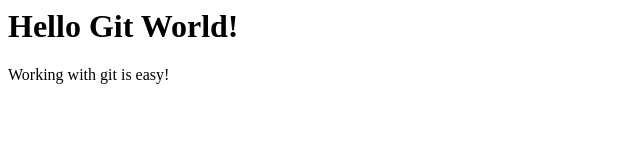
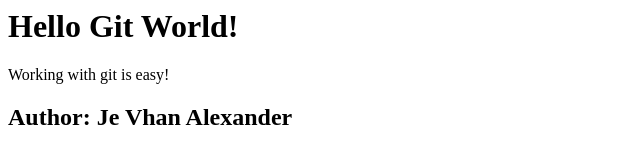
Before and after one commit to jevhan/GitGitHubMasterClass, a plain HTML site: page index.html in a window 1280 px wide. Shown: the whole page, without its empty margins (0-640 px from the left). Drawn offline with Linux system fonts and the light colour scheme.

Commit message:
Add author
I have added a header to the index.html file
that now contains my name as the author of this file

```diff
--- a/index.html
+++ b/index.html
@@ -3,3 +3,5 @@
 <div>
         <p>Working with git is easy!</p>
 </div>
+
+<h2>Author: Je Vhan Alexander</h2>
```
